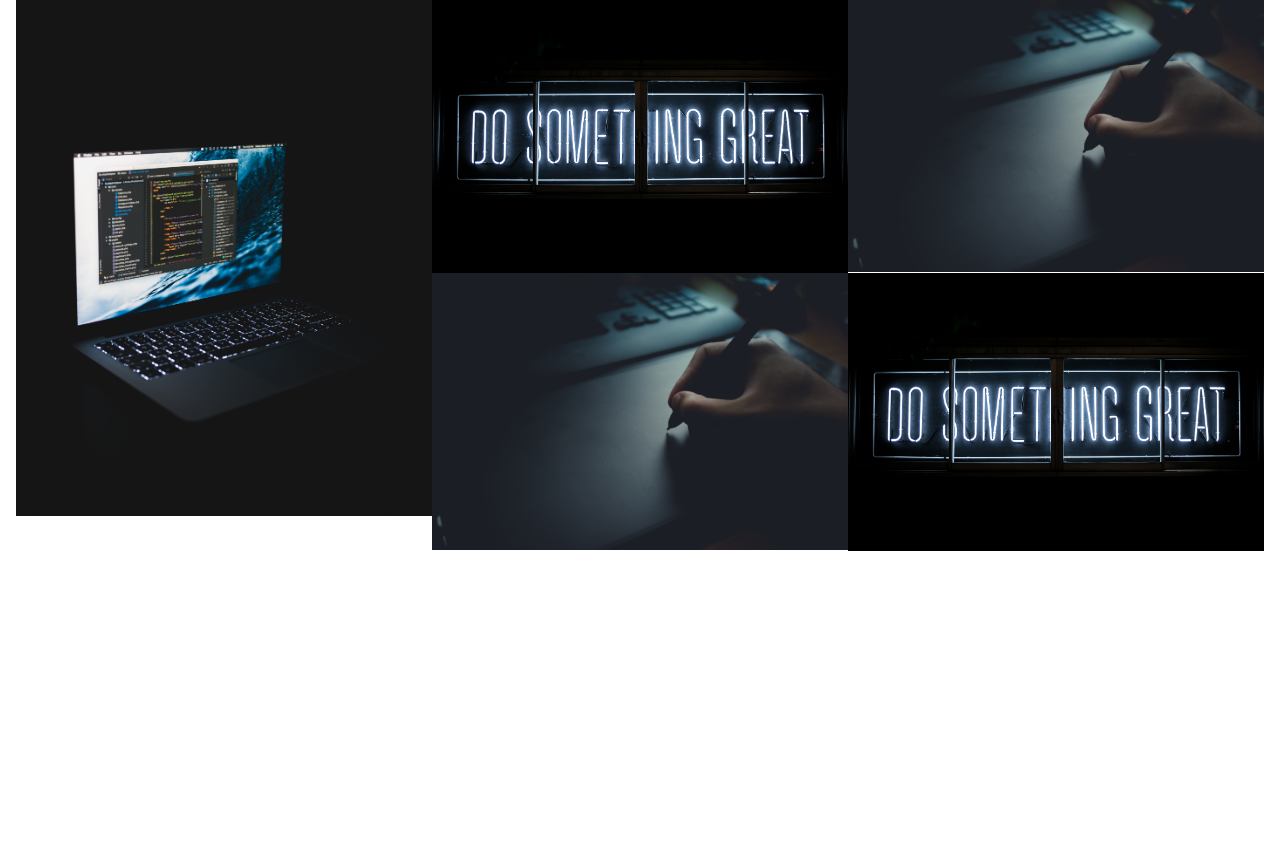
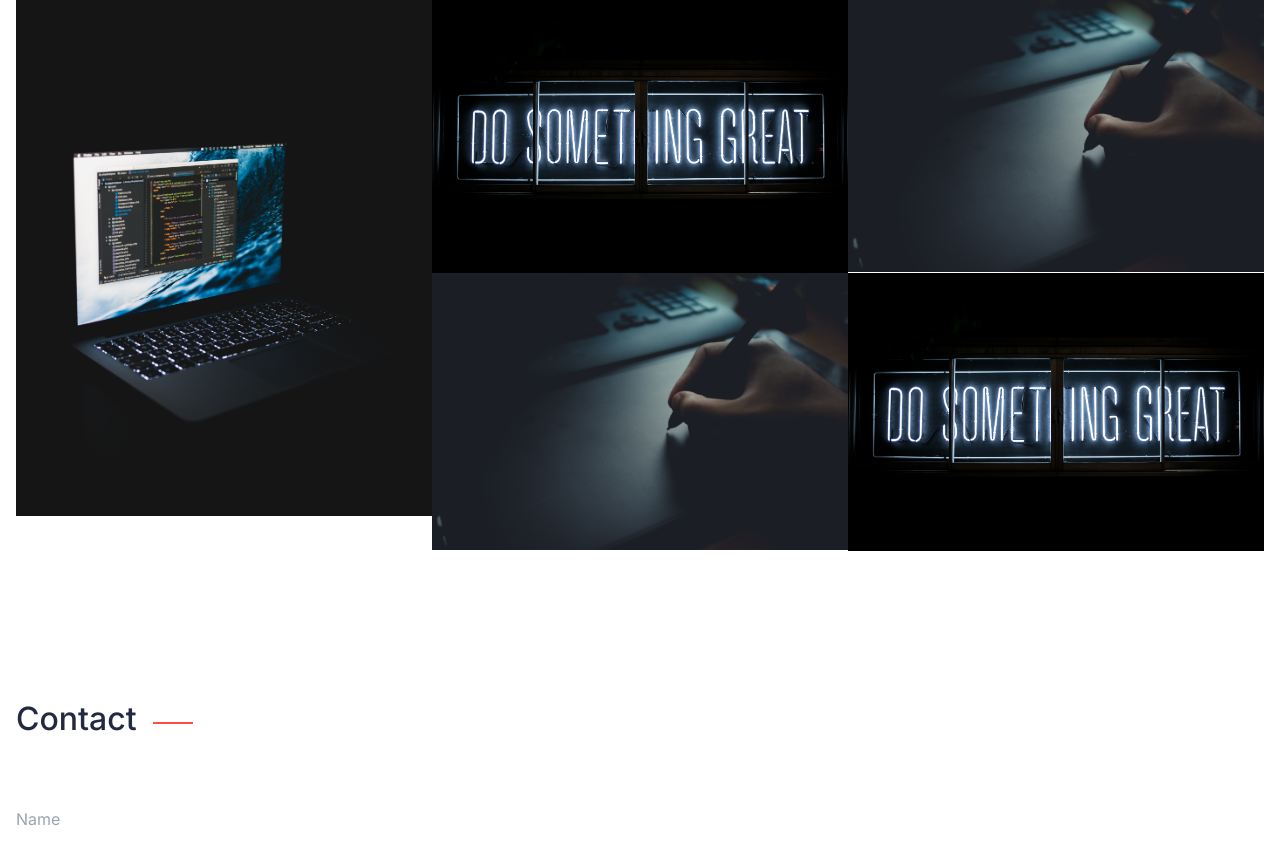
Before and after one commit to DevShahzaibAhmed/my-portfolio, a Next.js app: page / in a window 1280 px wide. Shown: the part 3068-3931 px from the top of the page. Before the commit the page ends 3659 px from the top, so only its background shows below. Built offline with nearby package versions, Linux system fonts and the light colour scheme.

Commit message:
contact created

```diff
--- /dev/null
+++ b/app/components/Contact.tsx
@@ -0,0 +1,24 @@
+import React from 'react'
+
+const Contact = () => {
+  return (
+    <>
+    <section className='container mx-auto py-10 px-4'>
+        <div className='text-[#232940] text-[32px] font-medium flex items-center gap-4 py-16'>
+            Contact
+            <div className='bg-[#ff4D41] h-[2px] w-[40px] translate-y-1'></div>
+        </div>
+
+        <form className='flex flex-col gap-8'>
+            <div className='grid grid-cols-1 md:grid-cols-2 gap-8'>
+
+                <input type="text" placeholder='Name' className='inputStyle' required/>
+            </div>
+
+        </form>
+    </section>
+    </>
+  )
+}
+
+export default Contact
--- a/app/page.tsx
+++ b/app/page.tsx
@@ -4,6 +4,7 @@ import About from './components/About'
 import What_do from './components/What_do'
 import Skills from './components/Skills'
 import Work from './components/Work'
+import Contact from './components/Contact'
 
 export default function Home() {
   return (
@@ -13,6 +14,7 @@ export default function Home() {
     <What_do/>
     <Skills/>
     <Work/>
+    <Contact/>
     </>
   )
 }
```
